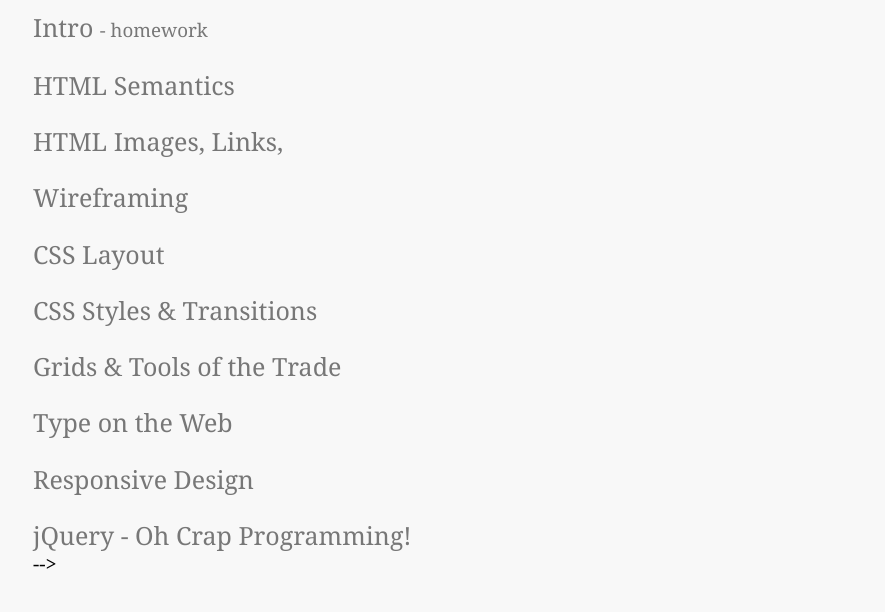
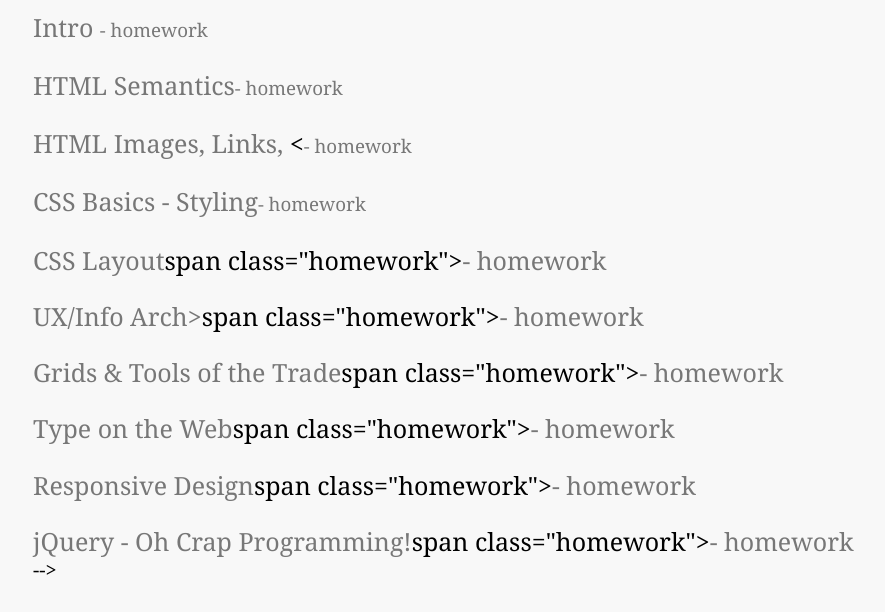
Before and after one commit to zacharykaiser/webfall-2013, a plain HTML site: page index.html in a window 1280 px wide. Shown: the part 680-1292 px from the top of the page, without its empty margins (87-972 px from the left). Drawn offline with nearby package versions, Linux system fonts and the light colour scheme.

Commit message:
class 4 update - plus index changes

```diff
--- a/index.html
+++ b/index.html
@@ -33,15 +33,15 @@
 <section id="material">
 	<h2>Class Material</h2>
 		<h3><a href="1.html">Intro </a><span class="homework"><a href="http://marthar.github.io/webfall-2013/1.html#slide-156">- homework</a></span></h3>
-		<h3><a href="2.html">HTML Semantics</a></h3>
-		<h3><a href="3.html">HTML Images, Links, </a></h3>
-		<h3><a href="4.html">Wireframing</a></h3>
-		<h3><a href="5.html">CSS Layout</a></h3>
-		<h3><a href="6.html">CSS Styles &amp; Transitions</a></h3>
-		<h3><a href="7.html">Grids &amp; Tools of the Trade</a></h3>
-		<h3><a href="8.html">Type on the Web</a></h3>
-		<h3><a href="9.html">Responsive Design</a></h3>
-		<h3><a href="10.html">jQuery - Oh Crap Programming!</a></h3>-->
+		<h3><a href="2.html">HTML Semantics</a><span class="homework"><a href="http://marthar.github.io/webfall-2013/2.html#slide-142">- homework</a></span></h3>
+		<h3><a href="3.html">HTML Images, Links, </a><<span class="homework"><a href="http://marthar.github.io/webfall-2013/3.html#slide-101">- homework</a></span></h3>
+		<h3><a href="4.html">CSS Basics - Styling</a><span class="homework"><a href="http://marthar.github.io/webfall-2013/4.html#slide-115">- homework</a></span></h3>
+		<h3><a href="5.html">CSS Layout</a>span class="homework"><a href="http://marthar.github.io/webfall-2013/5.html#slide-116">- homework</a></span></h3>
+		<h3><a href="6.html">UX/Info Arch></a>span class="homework"><a href="http://marthar.github.io/webfall-2013/6.html#slide-114">- homework</a></span></h3>
+		<h3><a href="7.html">Grids &amp; Tools of the Trade</a>span class="homework"><a href="http://marthar.github.io/webfall-2013/7.html#slide-180">- homework</a></span></h3>
+		<h3><a href="8.html">Type on the Web</a>span class="homework"><a href="http://marthar.github.io/webfall-2013/8.html#slide-165">- homework</a></span></h3>
+		<h3><a href="9.html">Responsive Design</a>span class="homework"><a href="http://marthar.github.io/webfall-2013/9.html#slide-101">- homework</a></span></h3>
+		<h3><a href="10.html">jQuery - Oh Crap Programming!</a>span class="homework"><a href="http://marthar.github.io/webfall-2013/10.html#slide-95">- homework</a></span></h3>-->
 </section>
 
 
```
Also changed, not shown: 3.html (+1 -1 lines), 4.html (+4 -6 lines).
